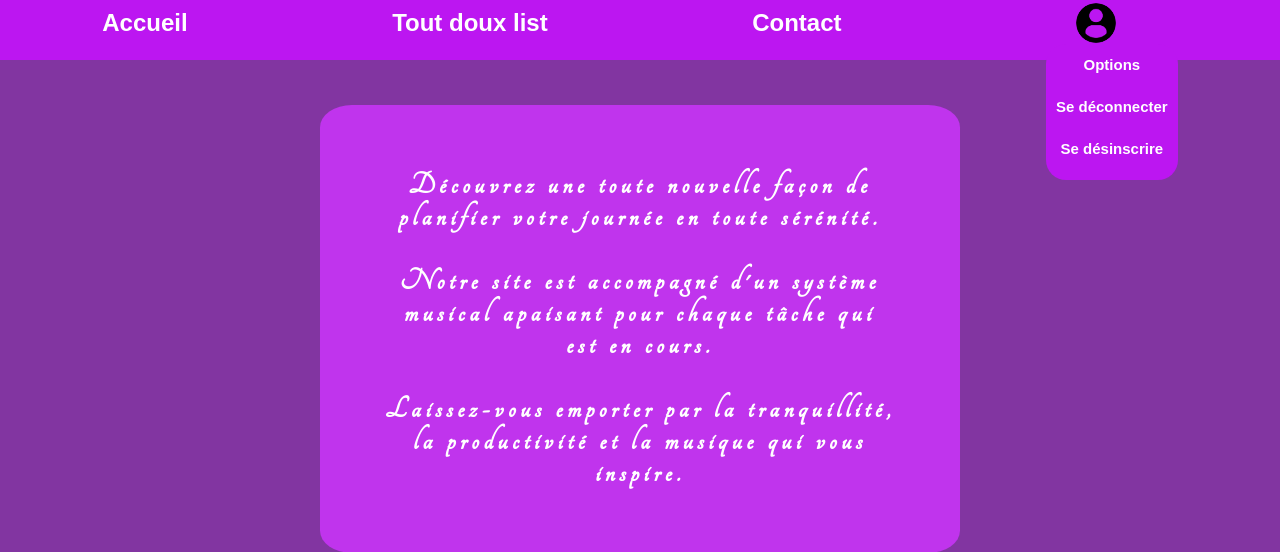
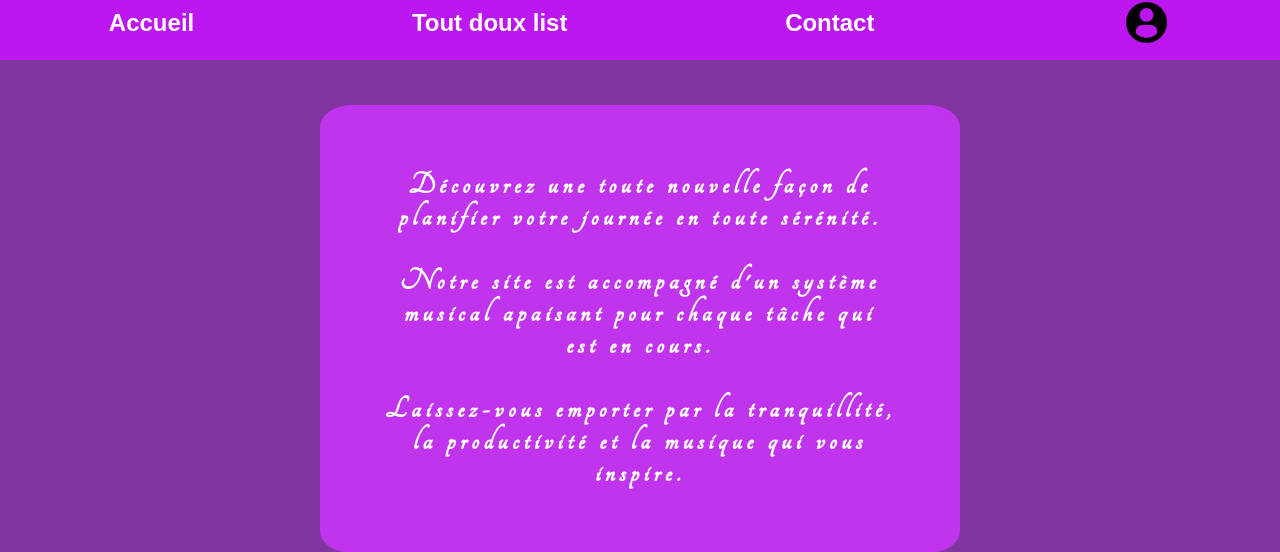
Before and after one commit to jojo8356/Tout_doux_list, a Flask app: page / in a window 1280 px wide. Shown: the top 552 px of the page. Run offline with Flask 3, Linux system fonts and the light colour scheme; a user stored in the database is signed in; some web fonts are replaced.

Commit message:
Maj profile menu design

```diff
--- a/app.py
+++ b/app.py
@@ -38,6 +38,10 @@
     return "/" + "/".join(request.url.split("/")[3:])
 
 
+def verif_actual_route():
+    return get_actual_route(request) in get_all_routes()
+
+
 @app.route("/")
 def index():
     return render_template("index.html")
@@ -45,14 +49,12 @@
 
 @app.before_request
 def before_request():
-    if not session.get("stay") and get_actual_route(request) in get_all_routes():
+    if not session.get("stay") and verif_actual_route():
         if session.get("last_time"):
-            current_time = time.time()
-            time_difference = current_time - session.get("last_time")
-            print(time_difference)
-            if time_difference > 60 * 60 * 10:
-                if "session" in session:
-                    del session["account"]
+            time_difference = time.time() - session.get("last_time")
+            time_limit = 60 * 60 * 10
+            if time_difference > time_limit and "account" in session:
+                del session["account"]
         session["last_time"] = time.time()
     g.year = datetime.now().year
 
@@ -60,8 +62,6 @@
 @app.route("/inscription/", methods=["GET", "POST"])
 def inscription():
     account_manager = Account_manager()
-    names = account_manager.get_all_names()
-    emails = account_manager.get_all_emails()
 
     if request.method == "POST":
         get_input = request.form.get
@@ -69,9 +69,8 @@
         email = get_input("email")
         password = get_input("password")
         stay_connect = get_input("checkbox") == "true"
-        verif = verif_password(password)
-        error = ""
-        if not verif:
+        error = verif_password(password)
+        if not error:
             if name != name.title():
                 error = "Votre nom n'a pas de majuscule(ex à mettre: Titi, Grominet)"
             elif account_manager.verif_email(email) or account_manager.verif_account(
@@ -80,8 +79,6 @@
                 error = "Ce compte existe déjà"
             elif account_manager.verif_name(name):
                 error = "Ce nom existe déjà"
-        else:
-            error = verif
         if not error:
             session["account"] = account_manager.add_account(name, email, password)
             session["stay"] = stay_connect
@@ -93,23 +90,18 @@
 @app.route("/connexion/", methods=["GET", "POST"])
 def connexion():
     account_manager = Account_manager()
-    names = account_manager.get_all_names()
-    emails = account_manager.get_all_emails()
 
     if request.method == "POST":
         get_input = request.form.get
         email = get_input("email")
         password = get_input("password")
         stay_connect = get_input("checkbox") == "true"
-        verif = verif_password(password)
-        error = ""
-        if not verif and (
+        error = verif_password(password)
+        if not error and (
             not account_manager.verif_email(email)
             or not account_manager.verif_account(email, password)
         ):
             error = "Ce compte n'existe pas"
-        else:
-            error = verif
         if not error:
             session["account"] = account_manager.to_dict(email, password)
             session["stay"] = stay_connect
@@ -121,8 +113,7 @@
 @app.route("/login/<provider>/")
 def oauth_login(provider):
     if provider not in ["google", "instagram"]:
-        # Gérer les cas où le fournisseur n'est pas pris en charge
-        abort(404)  # Ou renvoyer une erreur appropriée
+        abort(404)
 
     oauth_provider = getattr(oauth, provider)
     return oauth_provider.authorize_redirect(
--- a/static/CSS/styles.css
+++ b/static/CSS/styles.css
@@ -27,33 +27,49 @@
   top: 8.5px;
 }
 ul.menu li.profile img {
-  max-width: 40px;
+  max-width: 49px;
+  padding: 4px;
   height: auto;
   margin-left: 30px;
-  border-radius: 100%;
+  border-radius: 10px;
   background-color: #BC16F1;
   position: relative;
-  top: 3px;
+  bottom: 2px;
   cursor: pointer;
+}
+ul.menu li.profile img:hover {
+  background-color: #9a0cc8;
 }
 ul.menu li.profile .menu-profile {
   list-style-type: none;
-  position: relative;
-  bottom: 2.5px;
-  border-radius: 20px;
-  text-align: center;
-  background-color: #BC16F1;
-  justify-content: space-around;
-  padding: 5px 10px;
+  position: absolute;
+  bottom: 397.5px;
+  margin-left: -20px;
 }
 ul.menu li.profile .menu-profile li {
-  background-color: transparent;
-  position: relative;
-  bottom: 20px;
-  display: block;
+  background-color: #BC16F1;
+  width: 150px;
+  text-align: center;
+}
+ul.menu li.profile .menu-profile li.first {
+  border-top-left-radius: 20px;
+  border-top-right-radius: 20px;
+}
+ul.menu li.profile .menu-profile li.last {
+  border-bottom-left-radius: 20px;
+  border-bottom-right-radius: 20px;
 }
 ul.menu li.profile .menu-profile li a {
-  font-size: 15px;
+  display: block;
+  text-decoration: none;
+  color: white;
+  width: 100%;
+  padding: 10px 0;
+  margin-bottom: 20px;
+  font-size: 17.5px;
+}
+ul.menu li.profile .menu-profile li:hover {
+  background-color: #9a0cc8;
 }
 
 body {
@@ -200,12 +216,10 @@
 .inscription form .google-logo {
   position: absolute;
   bottom: 30px;
-  background-color: white;
-  width: 42px;
-  height: 40px;
+  background-color: transparent;
+  width: 40px;
   border-radius: 50px;
-  border-right: 2px solid white;
-  margin-left: 7.5%;
+  margin-left: 50px;
   margin-bottom: 90px;
 }
 .inscription form .checkbox-on {
--- a/static/CSS/styles.scss
+++ b/static/CSS/styles.scss
@@ -53,35 +53,56 @@
     }
 
     & li.profile{
+
         & img{
-            max-width: 40px;
+            max-width: 49px;
+            padding: 4px;
             height: auto;
             margin-left: 30px;
-            border-radius: 100%;
+            border-radius: 10px;
             background-color: $background-color_1;
             position: relative;
-            top: 3px;
+            bottom: 2px;
             cursor: pointer;
+        }
+
+        & img:hover{
+            background-color: darken($background-color_1, 10%);
         }
 
         & .menu-profile{
             list-style-type: none;
-            position: relative;
-            bottom: 2.5px;
-            border-radius: 20px;
-            text-align: center;
-            background-color: $background-color_1;
-            justify-content: space-around;
-            padding: 5px 10px;
+            position: absolute;
+            bottom: 397.5px;
+            margin-left: -20px;
 
             & li{
-                background-color: transparent;
-                position: relative;
-                bottom: 20px;
-                display: block;
+                background-color: $background-color_1;
+                width: 150px;
+                text-align: center;
 
-                & a{
-                    font-size: 15px;
+                &.first{
+                    border-top-left-radius: 20px;
+                    border-top-right-radius: 20px;
+                }
+
+                &.last{
+                    border-bottom-left-radius: 20px;
+                    border-bottom-right-radius: 20px;
+                }
+
+                & a {
+                    display: block;
+                    text-decoration: none;
+                    color: white;
+                    width: 100%;
+                    padding: 10px 0;
+                    margin-bottom: 20px;
+                    font-size: 17.5px;
+                }
+
+                &:hover{
+                    background-color: darken($background-color_1, 10%);
                 }
             }
         }
@@ -260,12 +281,10 @@
         & .google-logo{
             position: absolute;
             bottom: 30px;
-            background-color: white;
-            width: 42px;
-            height: 40px;
+            background-color: transparent;
+            width: 40px;
             border-radius: 50px;
-            border-right: 2px solid white;
-            margin-left: 7.5%;
+            margin-left: 50px;
             margin-bottom: 90px;
         }
 
--- /dev/null
+++ b/static/JS/profile.js
@@ -0,0 +1,14 @@
+function toggleHiddenContent(clickableElement, hiddenElement) {
+  if (!clickableElement || !hiddenElement) {
+    console.error('Les éléments spécifiés ne peuvent pas être trouvés.');
+    return;
+  }
+
+  clickableElement.addEventListener("click", function() {
+    hiddenElement.style.display = (hiddenElement.style.display === "none") ? "block" : "none";
+  });
+}
+var clickableElement = document.querySelector("img.profile");
+var hiddenElement = document.querySelector("ul.menu-profile");
+hiddenElement.style.display = "none";
+toggleHiddenContent(clickableElement, hiddenElement);
--- a/templates/base.html
+++ b/templates/base.html
@@ -29,9 +29,9 @@
 			<li class="profile">
 				<img class="profile" src="{{ url_for('static', filename='img/logos/default_profile.png') }}">
 				<ul class="menu-profile">
-					<li><a href="#">Options</a></li>
+					<li class="first"><a href="#">Options</a></li>
 					<li><a href="#">Se déconnecter</a></li>
-					<li><a href="#">Se désinscrire</a></li>
+					<li class="last"><a href="#">Se désinscrire</a></li>
 				</ul>
 			</li>
 		{% endif %}
@@ -40,23 +40,5 @@
 <body>
 	{% block content%}{% endblock %}
 </body>
-<script>
-function toggleHiddenContent(clickableElement, hiddenElement) {
-  if (!clickableElement || !hiddenElement) {
-    console.error('Les éléments spécifiés ne peuvent pas être trouvés.');
-    return;
-  }
-
-  clickableElement.addEventListener("click", function() {
-    if (hiddenElement.style.display === "none") {
-      hiddenElement.style.display = "block";
-    } else {
-      hiddenElement.style.display = "none";
-    }
-  });
-}
-var clickableElement = document.querySelector("img.profile");
-var hiddenElement = document.querySelector("ul.menu-profile");
-toggleHiddenContent(clickableElement, hiddenElement);
-</script>
+<script src="{{ url_for('static', filename='JS/profile.js') }}"></script>
 </html>
--- a/templates/inscription.html
+++ b/templates/inscription.html
@@ -33,7 +33,7 @@
         </div>
         <div class="checkbox-container">
         <input type="hidden" class="input-checkbox" name="checkbox" value="false"></input>
-        <a href="/login/google/">
+        <a href="/login/google/" class="google-link">
             <img class="google-logo" src="{{ url_for('static', filename='img/logos/google.png') }}">
         </a>
         {% if error %}
```
Also changed, not shown: 1 other file.
